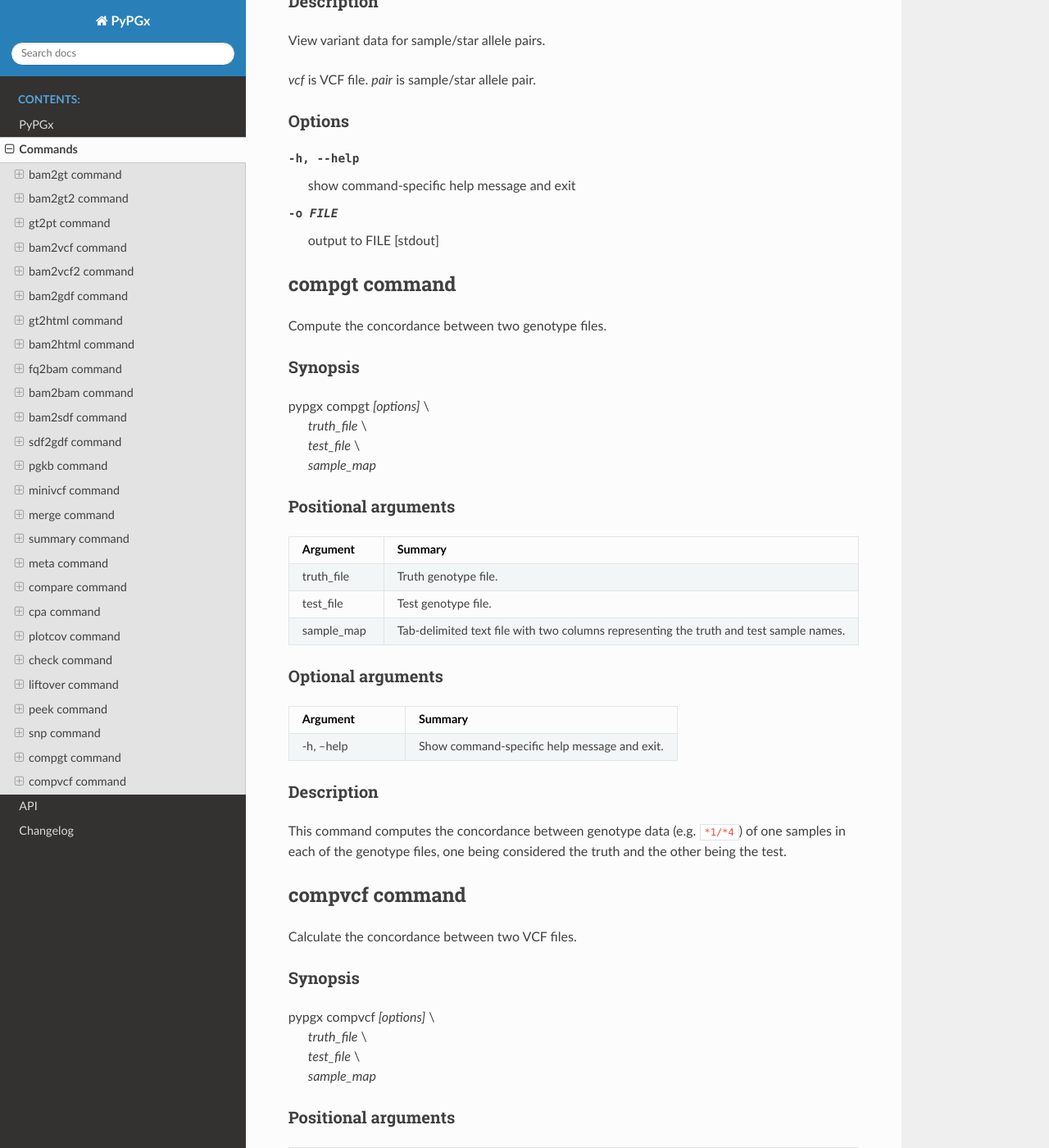
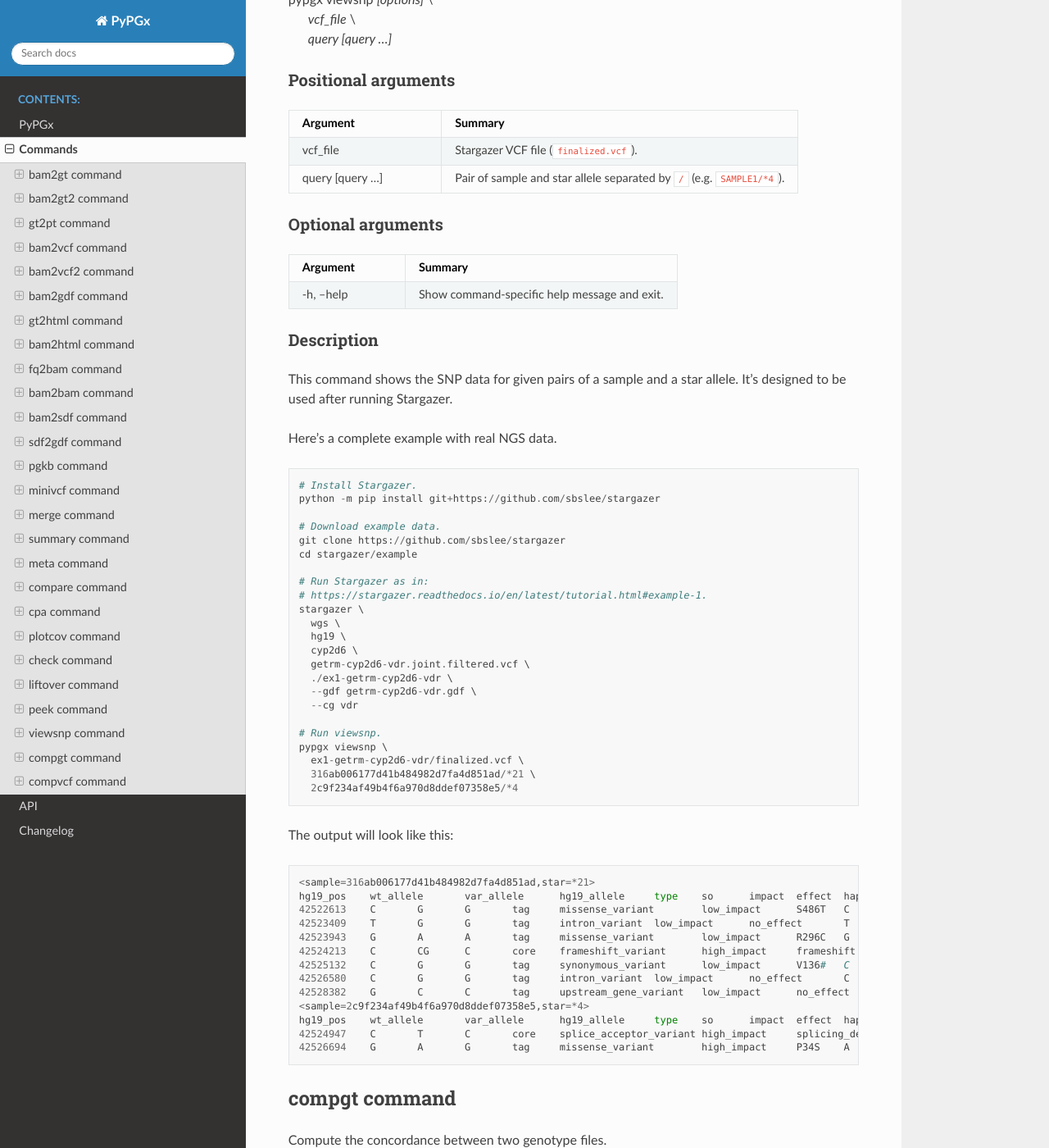
Before and after one commit to sbslee/pypgx, a Sphinx documentation site: the page built from docs/commands.rst, in a window 1280 px wide and 1400 px high, scrolled down 19174 px. Shown: the whole window at 82% size. Built offline with Sphinx 7.4.7 and the Read the Docs theme 2.0.0, drawn with Linux system fonts in a browser that asks for light colours; some of the changed text lies outside the part shown.

Commit message:
Upload v0.1.22 changes

```diff
--- a/CHANGES.rst
+++ b/CHANGES.rst
@@ -1,5 +1,10 @@
 Changelog
 *********
+
+v0.1.22
+-------
+
+* No significant changes.
 
 v0.1.21
 -------
--- a/docs/api.rst
+++ b/docs/api.rst
@@ -109,12 +109,6 @@ pypgx.peek module
 .. automodule:: pypgx.peek
     :members:
 
-pypgx.snp module
-----------------
-
-.. automodule:: pypgx.snp
-    :members:
-
 Auxiliary modules
 =================
 
--- a/docs/commands.rst
+++ b/docs/commands.rst
@@ -895,26 +895,94 @@ Options
 -h, --help  show command-specific help message and exit
 -o FILE     output to FILE [stdout]
 
-snp command
-===========
+viewsnp command
+===============
+
+View SNP data for pairs of sample/star allele.
 
 Synopsis
 --------
 
-pypgx snp *[options] vcf pair [pair ...]*
+| pypgx viewsnp *[options]* \\
+|   *vcf_file* \\
+|   *query [query ...]*
+
+Positional arguments
+--------------------
+
+.. list-table::
+   :widths: 30 70
+   :header-rows: 1
+
+   * - Argument
+     - Summary
+   * - vcf_file
+     - Stargazer VCF file (``finalized.vcf``).
+   * - query [query ...]
+     - Pair of sample and star allele separated by ``/``
+       (e.g. ``SAMPLE1/*4``).
+
+Optional arguments
+------------------
+
+.. list-table::
+   :widths: 30 70
+   :header-rows: 1
+
+   * - Argument
+     - Summary
+   * - -h, --help
+     - Show command-specific help message and exit.
 
 Description
 -----------
 
-View variant data for sample/star allele pairs.
+This command shows the SNP data for given pairs of a sample and a star
+allele. It's designed to be used after running Stargazer.
 
-*vcf* is VCF file. *pair* is sample/star allele pair.
+Here's a complete example with real NGS data.
 
-Options
--------
+.. code-block:: python
 
--h, --help  show command-specific help message and exit
--o FILE     output to FILE [stdout]
+   # Install Stargazer.
+   python -m pip install git+https://github.com/sbslee/stargazer
+
+   # Download example data.
+   git clone https://github.com/sbslee/stargazer
+   cd stargazer/example
+
+   # Run Stargazer as in:
+   # https://stargazer.readthedocs.io/en/latest/tutorial.html#example-1.
+   stargazer \
+     wgs \
+     hg19 \
+     cyp2d6 \
+     getrm-cyp2d6-vdr.joint.filtered.vcf \
+     ./ex1-getrm-cyp2d6-vdr \
+     --gdf getrm-cyp2d6-vdr.gdf \
+     --cg vdr
+
+   # Run viewsnp.
+   pypgx viewsnp \
+     ex1-getrm-cyp2d6-vdr/finalized.vcf \
+     316ab006177d41b484982d7fa4d851ad/*21 \
+     2c9f234af49b4f6a970d8ddef07358e5/*4
+
+The output will look like this::
+
+    <sample=316ab006177d41b484982d7fa4d851ad,star=*21>
+    hg19_pos	wt_allele	var_allele	hg19_allele	type	so	impact	effect	hap1_allele	hap2_allele	gt	hap1_ad	hap2_ad	hap1_af	hap2_af
+    42522613	C	G	G	tag	missense_variant	low_impact	S486T	C	G	0|1	19	10	0.66	0.34
+    42523409	T	G	G	tag	intron_variant	low_impact	no_effect	T	G	0|1	19	23	0.45	0.55
+    42523943	G	A	A	tag	missense_variant	low_impact	R296C	G	A	0|1	21	15	0.58	0.42
+    42524213	C	CG	C	core	frameshift_variant	high_impact	frameshift	C	CG	0|1	14	12	0.54	0.46
+    42525132	C	G	G	tag	synonymous_variant	low_impact	V136#	C	G	0|1	18	28	0.39	0.61
+    42526580	C	G	G	tag	intron_variant	low_impact	no_effect	C	G	0|1	22	23	0.49	0.51
+    42528382	G	C	C	tag	upstream_gene_variant	low_impact	no_effect	G	C	0|1	14	14	0.50	0.50
+    <sample=2c9f234af49b4f6a970d8ddef07358e5,star=*4>
+    hg19_pos	wt_allele	var_allele	hg19_allele	type	so	impact	effect	hap1_allele	hap2_allele	gt	hap1_ad	hap2_ad	hap1_af	hap2_af
+    42524947	C	T	C	core	splice_acceptor_variant	high_impact	splicing_defect	T	C	1|0	14	23	0.38	0.62
+    42526694	G	A	G	tag	missense_variant	high_impact	P34S	A	G	1|0	26	16	0.62	0.38
 
 compgt command
 ==============
--- a/pypgx/version.py
+++ b/pypgx/version.py
@@ -1 +1 @@
-__version__ = "0.1.21"
+__version__ = "0.1.22"
```
Also changed, not shown: README.rst (+14 -11 lines), 4 other files.
